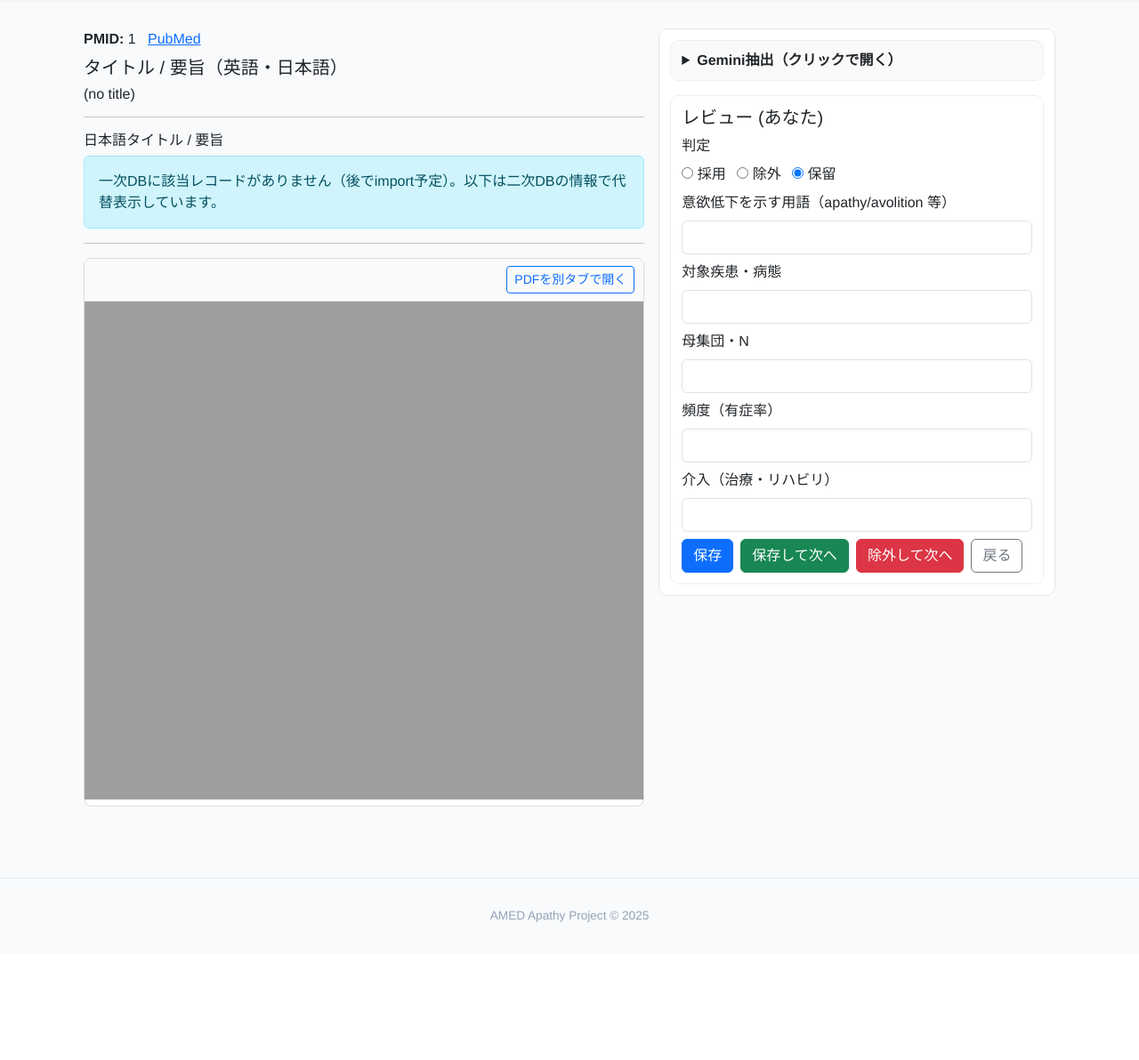
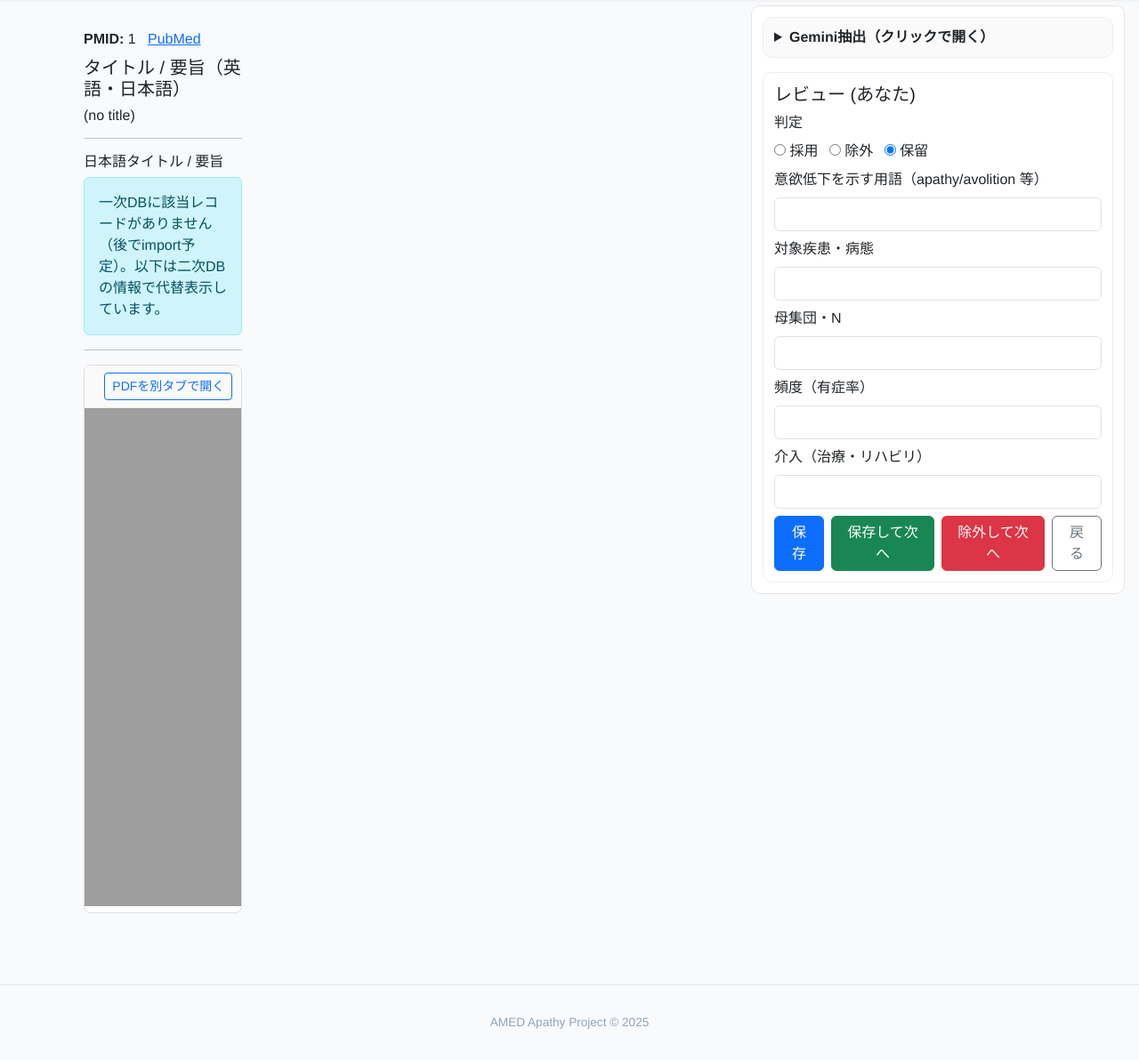
Before and after one commit to kasadera-creator/apathy_screen, a FastAPI app: page /secondary/1/1 in a window 1280 px wide. Shown: the part 66-1258 px from the top of the page at 89% size. Before the commit the page ends 1103 px from the top, so only its background shows below. Run offline with FastAPI, Linux system fonts and the light colour scheme; the visitor is signed in with stand-in values (Sample User, id 1); data comes from the database, SQL or seed files in the repository; data that the repository does not hold is empty.

Commit message:
Update secondary_review.html

```diff
--- a/templates/secondary_review.html
+++ b/templates/secondary_review.html
@@ -155,19 +155,37 @@
 </div>
 
 <style>
-  /* Right sticky shell and inner scroll area */
-  .right-sticky{ position: sticky; top: 72px; }
+  /* ===== Right column: robust fixed on desktop ===== */
+  .right-sticky{
+    /* default/mobile: normal flow */
+    position: static;
+  }
   .right-sticky__inner{
-    max-height: calc(100vh - 84px);
-    overflow-y: auto;
     border: 1px solid #e6e6e6;
     border-radius: 10px;
     background: #fff;
     padding: 12px;
   }
 
-  /* Ensure ancestor overflow doesn't break sticky positioning */
-  .container, .container-fluid, main, .content, .page-content { overflow: visible !important; }
+  /* lg以上で右パネルを固定（stickyが死んでも確実に効く） */
+  @media (min-width: 992px){
+    .right-sticky{
+      position: fixed;
+      top: 72px;          /* navbar height */
+      right: 16px;        /* gap from right edge */
+      width: 420px;       /* match column width; adjust if needed */
+      z-index: 10;
+    }
+    .right-sticky__inner{
+      max-height: calc(100vh - 84px);
+      overflow-y: auto;
+    }
+
+    /* Prevent left column content from flowing under the fixed right panel */
+    .col-lg-7{
+      padding-right: 460px; /* 420px width + extra gap */
+    }
+  }
 
   /* PDF panel */
   .pdf-panel { border:1px solid #ddd; border-radius:8px; overflow:hidden; background:#fff; }
@@ -177,13 +195,14 @@
 
   /* Gemini details styling */
   details.gemini-box{ border:1px solid #eee; border-radius:10px; background:#fafafa; padding:10px 12px; }
-  details.gemini-box > summary{ cursor:pointer; font-weight:600; }
+  details.gemini-box > summary{ cursor:pointer; font-weight:600; display: list-item !important; }
   .entry-box{ border:1px solid #eee; border-radius:10px; background:#fff; padding:12px; }
 
   /* Mobile fallback: static right column */
   @media (max-width: 991px){
     .right-sticky{ position: static; top: auto; }
     .right-sticky__inner{ max-height: none; overflow: visible; }
+    .col-lg-7{ padding-right: 15px; }
   }
 </style>
 
```
